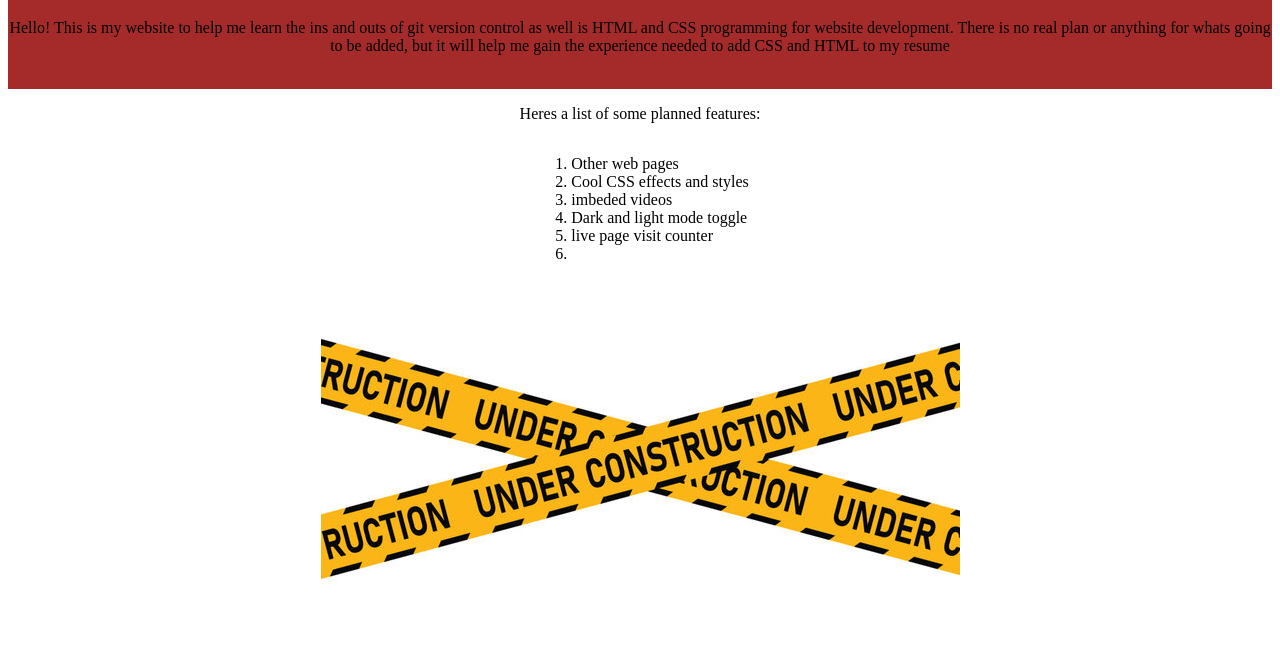
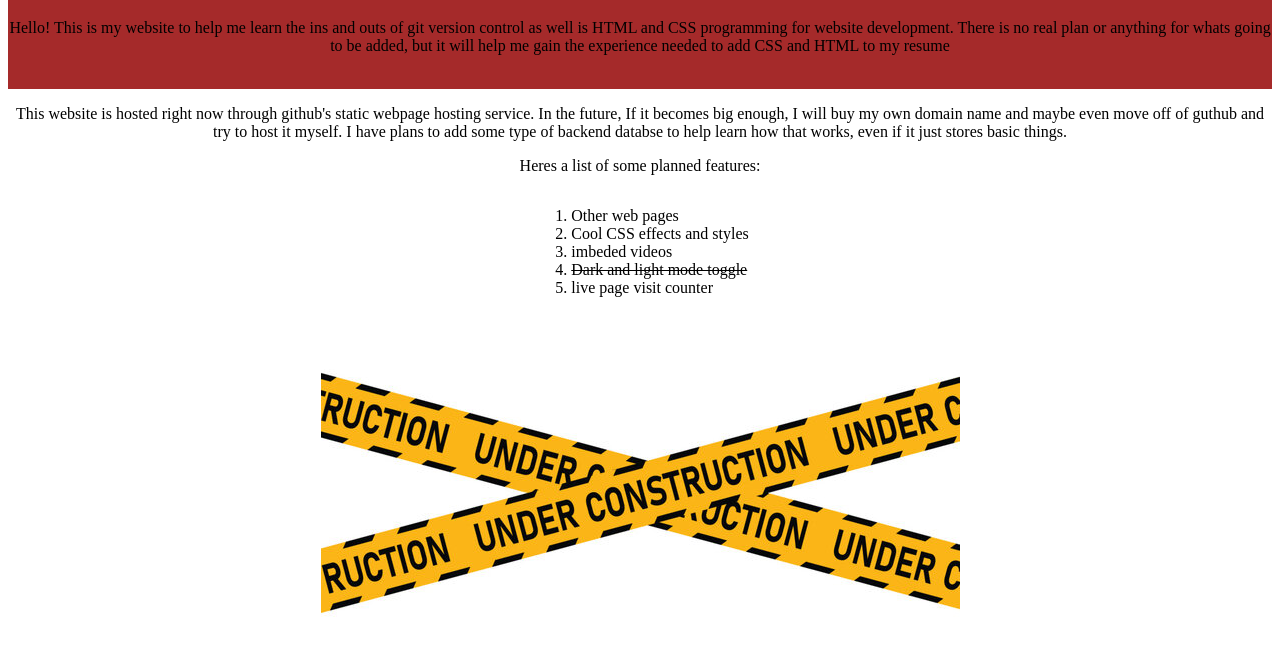
Before and after one commit to andrewblair390/andrewblair390.github.io, a plain HTML site: page index.html in a window 1280 px wide. Shown: the part 61-716 px from the top of the page. Drawn offline with Linux system fonts and the light colour scheme.

Commit message:
added more text
added more text

```diff
--- a/index.html
+++ b/index.html
@@ -15,21 +15,22 @@
             <br>
         </header>
 
+        <p>
+            This website is hosted right now through github's static webpage hosting service.
+            In the future, If it becomes big enough, I will buy my own domain name and maybe even move off of guthub and try to host it myself.
+            I have plans to add some type of backend databse to help learn how that works, even if it just stores basic things.
+        </p>
 
         <p> Heres a list of some planned features:</p>
         <ol class ="lists">
             <li>Other web pages</li>
             <li>Cool CSS effects and styles</li>
             <li>imbeded videos</li>
-            <li>Dark and light mode toggle</li>
+            <li><s>Dark and light mode toggle</s></li>
             <li>live page visit counter</li>
-            <li></li>
         </ol>
 
         <br>
-
-
-
 
 
         <img src="img/construction.jpg" alt="caution tape">
```
